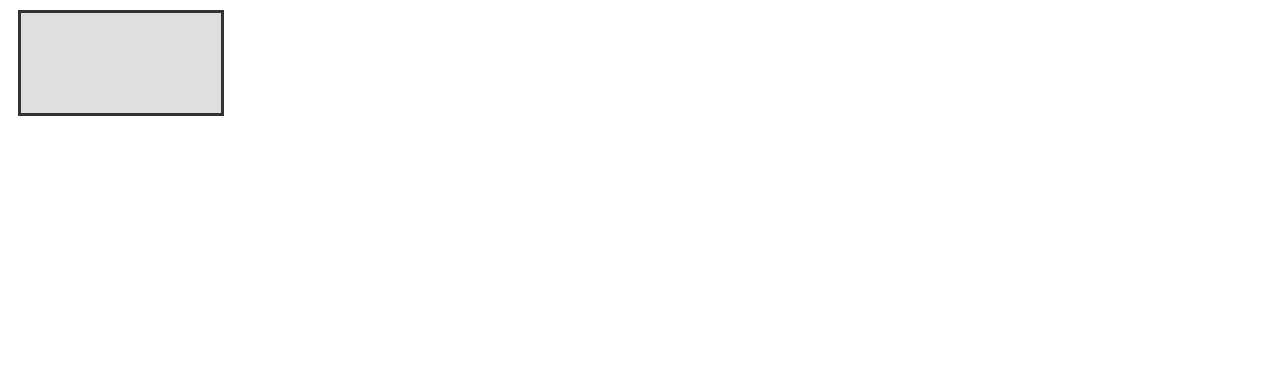
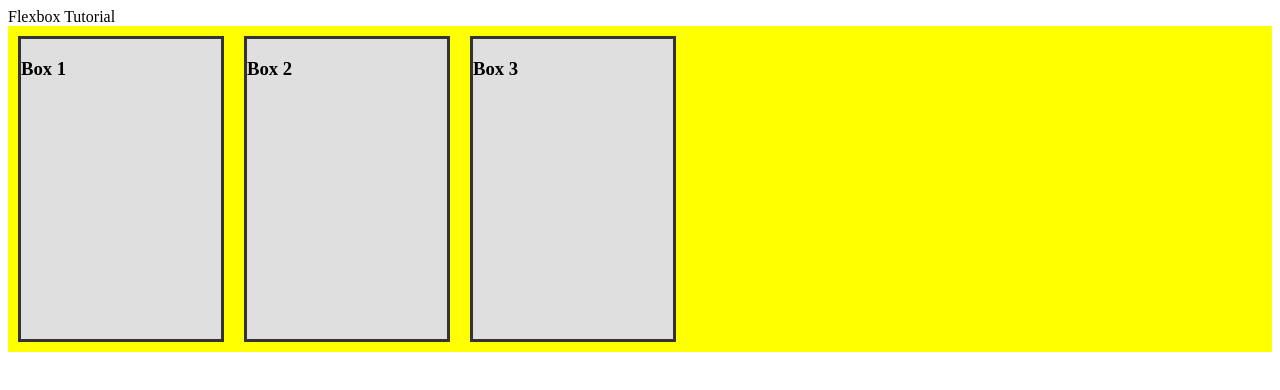
Before and after one commit to ianturner88/web-dev-simplified, a website: page flexbox/index.html in a window 1280 px wide. Drawn offline with Linux system fonts and the light colour scheme.

Commit message:
Flexbox tutorial complete

```diff
--- a/flexbox/index.html
+++ b/flexbox/index.html
@@ -5,8 +5,11 @@
     <title>Flexbox Tutorial</title>
   </head>
   <body>
+    Flexbox Tutorial
     <div class="flexbox-container">
-      <div class="flexbox-item flexbox-item-1"></div>
+      <div class="flexbox-item flexbox-item-1"><h3>Box 1</h3></div>
+      <div class="flexbox-item flexbox-item-2"><h3>Box 2</h3></div>
+      <div class="flexbox-item flexbox-item-3"><h3>Box 3</h3></div>
     </div>
   </body>
 </html>
--- a/flexbox/styles.css
+++ b/flexbox/styles.css
@@ -1,4 +1,6 @@
 .flexbox-container {
+  display: flex;
+  background-color: yellow;
 }
 
 .flexbox-item {
@@ -10,12 +12,16 @@
 
 .flexbox-item-1 {
   min-height: 100px;
+  flex-shrink: 0;
 }
 
 .flexbox-item-2 {
   min-height: 200px;
+  /* flex-grow: 2; */
+  /* order: -1; */
 }
 
 .flexbox-item-3 {
   min-height: 300px;
+  /* flex-grow: 1; */
 }
```
Also changed, not shown: README.md.
